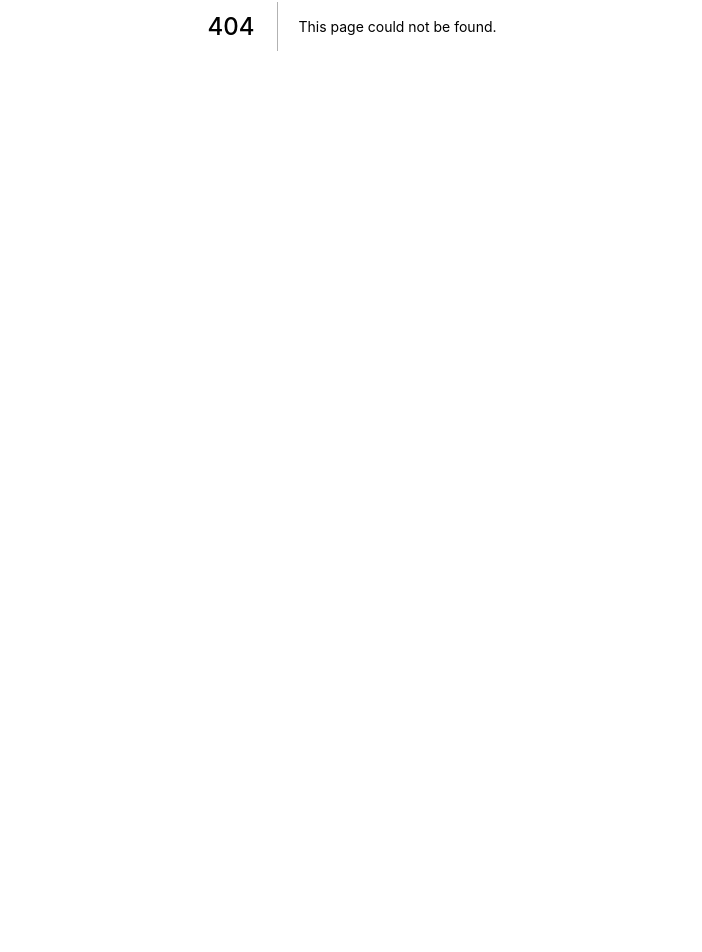
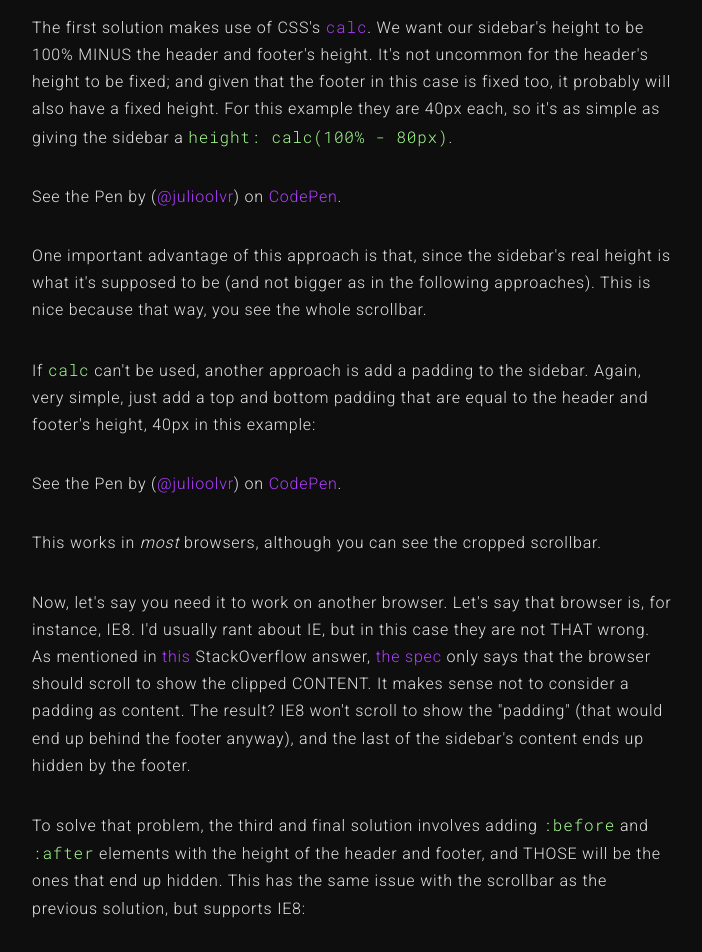
Before and after one commit to julioolvr/me, a Next.js app: page /b/2014/09/03/fixed-sidebar-header-footer in a window 1280 px wide. Before the commit this address had no page. Shown: the part 374-1326 px from the top of the page, without its empty margins (288-990 px from the left). Before the commit the page ends 800 px from the top, so only its background shows below. Built offline with nearby package versions, Linux system fonts and the light colour scheme.

Commit message:
Sidebar post

```diff
--- /dev/null
+++ b/components/codepen.js
@@ -0,0 +1,28 @@
+import Head from 'next/head';
+
+const Codepen = ({ id }) => {
+  return (
+    <div>
+      <Head>
+        <script async src="//codepen.io/assets/embed/ei.js" />
+      </Head>
+
+      <p
+        data-height="265"
+        data-theme-id="dark"
+        data-slug-hash={id}
+        data-default-tab="result"
+        data-user="julioolvr"
+        data-embed-version="2"
+        data-pen-title="null"
+        class="codepen"
+      >
+        See the Pen <a href="https://codepen.io/julioolvr/pen/klvdG/" /> by (<a href="http://codepen.io/julioolvr">
+          @julioolvr
+        </a>) on <a href="http://codepen.io">CodePen</a>.
+      </p>
+    </div>
+  );
+};
+
+export default Codepen;
--- /dev/null
+++ b/pages/b/2014/09/03/fixed-sidebar-header-footer.js
@@ -0,0 +1,95 @@
+import PostLayout from '~/components/postLayout';
+import Codepen from '~/components/codepen';
+
+const Post = () => {
+  return (
+    <PostLayout
+      title="Fixed sidebar with fixed header and footer"
+      date="2014-09-03"
+      langs={['en']}
+    >
+      {() => (
+        <div>
+          <p>
+            These are a couple of ways of constructing a layout that consist of
+            a fixed footer, header, and sidebar. The application we were
+            building had a preview to the left and the fixed sidebar to the
+            right to tweak that preview. The problem to solve is how to give the
+            sidebar the proper height so it will scroll its content correctly.
+          </p>
+
+          <p>
+            The first solution makes use of CSS's{' '}
+            <a href="https://developer.mozilla.org/en-US/docs/Web/CSS/calc">
+              <code>calc</code>
+            </a>. We want our sidebar's height to be 100% MINUS the header and
+            footer's height. It's not uncommon for the header's height to be
+            fixed; and given that the footer in this case is fixed too, it
+            probably will also have a fixed height. For this example they are
+            40px each, so it's as simple as giving the sidebar a{' '}
+            <code>height: calc(100% - 80px)</code>.
+          </p>
+
+          <p>
+            <Codepen id="klvdG" />
+          </p>
+
+          <p>
+            One important advantage of this approach is that, since the
+            sidebar's real height is what it's supposed to be (and not bigger as
+            in the following approaches). This is nice because that way, you see
+            the whole scrollbar.
+          </p>
+
+          <p>
+            If <code>calc</code> can't be used, another approach is add a
+            padding to the sidebar. Again, very simple, just add a top and
+            bottom padding that are equal to the header and footer's height,
+            40px in this example:
+          </p>
+
+          <p>
+            <Codepen id="fLjBy" />
+          </p>
+
+          <p>
+            This works in <em>most</em> browsers, although you can see the
+            cropped scrollbar.
+          </p>
+
+          <p>
+            Now, let's say you need it to work on another browser. Let's say
+            that browser is, for instance, IE8. I'd usually rant about IE, but
+            in this case they are not THAT wrong. As mentioned in{' '}
+            <a href="http://stackoverflow.com/a/5804795">this</a> StackOverflow
+            answer,{' '}
+            <a href="http://www.w3.org/TR/CSS21/visufx.html#overflow">
+              the spec
+            </a>{' '}
+            only says that the browser should scroll to show the clipped
+            CONTENT. It makes sense not to consider a padding as content. The
+            result? IE8 won't scroll to show the "padding" (that would end up
+            behind the footer anyway), and the last of the sidebar's content
+            ends up hidden by the footer.
+          </p>
+
+          <p>
+            To solve that problem, the third and final solution involves adding{' '}
+            <code>:before</code> and <code>:after</code> elements with the
+            height of the header and footer, and THOSE will be the ones that end
+            up hidden. This has the same issue with the scrollbar as the
+            previous solution, but supports IE8:
+          </p>
+
+          <p>
+            <Codepen id="dtqxE" />
+          </p>
+
+          <p>And that's it, I hope this saves someone some time :)</p>
+        </div>
+      )}
+    </PostLayout>
+  );
+};
+
+export default Post;
```
